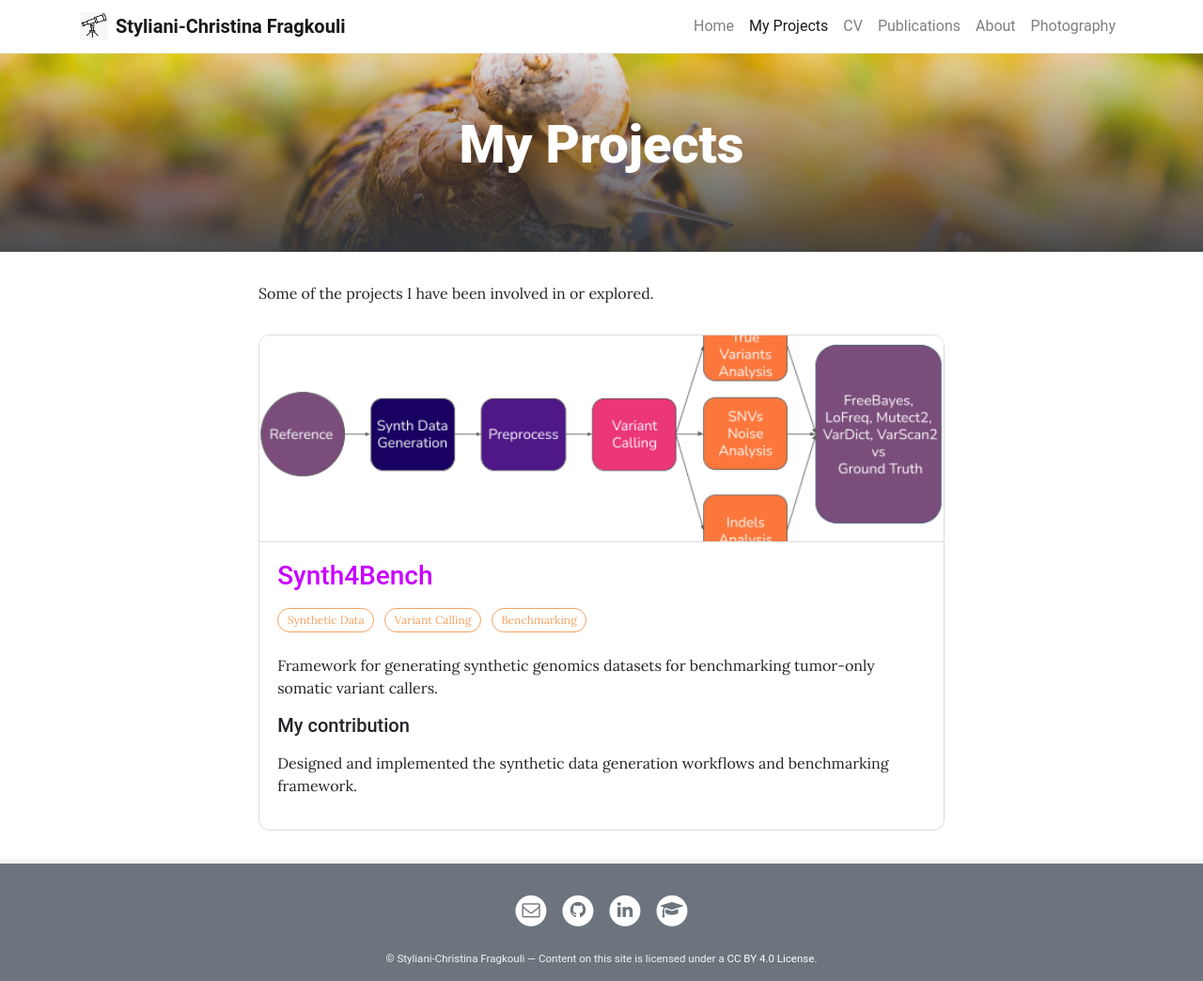
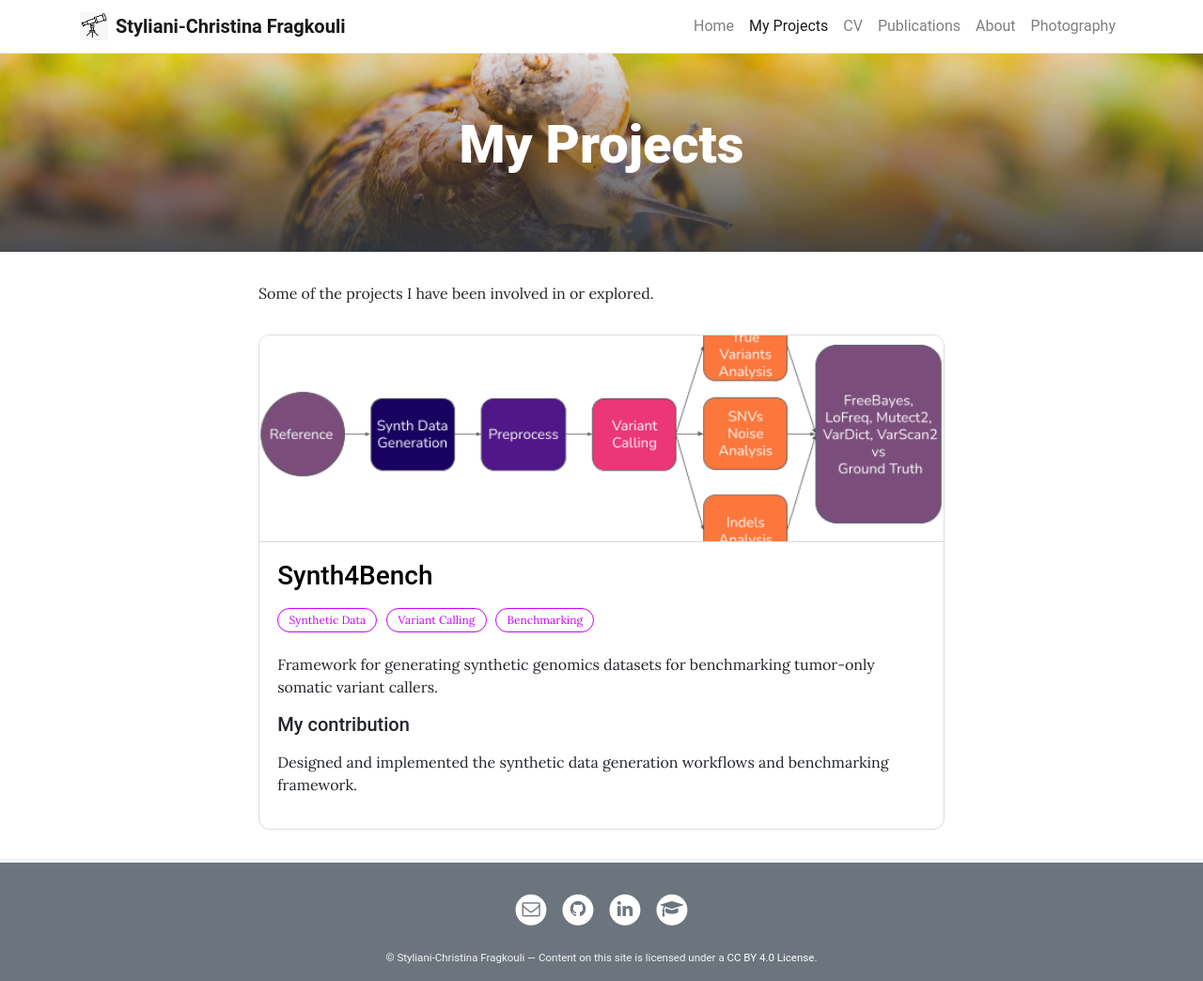
Before and after one commit to sfragkoul/sfragkoul.github.io, a Jekyll site: the page built from pages/Projects.md, in a window 1280 px wide. Shown: the whole page at 94% size. Built offline with Jekyll 4.4.1, drawn with Linux system fonts in a browser that asks for light colours.

Commit message:
projects card colors

```diff
--- a/_sass/_main.scss
+++ b/_sass/_main.scss
@@ -45,17 +45,30 @@ body > main {
   margin-top: 0;
 }
 
+/* Project title links */
+
+.project-content h3 a {
+  color: #000;
+  text-decoration: none;
+}
+
+.project-content h3 a:hover {
+  color: #c800ff;
+  text-decoration: none;
+}
+
+
 .project-tags {
   margin-bottom: 1rem;
 }
 
 .project-tags span {
   display: inline-block;
-  border: 1px solid #f4a261;
-  color: #f4a261;
-  border-radius: 20px;
-  padding: 0.2rem 0.6rem;
-  margin-right: 0.4rem;
-  margin-bottom: 0.4rem;
+  border: 1px solid #c800ff;
+  color: #c800ff;
+  border-radius: 999px;
+  padding: 0.2rem 0.7rem;
+  margin-right: 0.35rem;
+  margin-bottom: 0.35rem;
   font-size: 0.75rem;
 }
```
